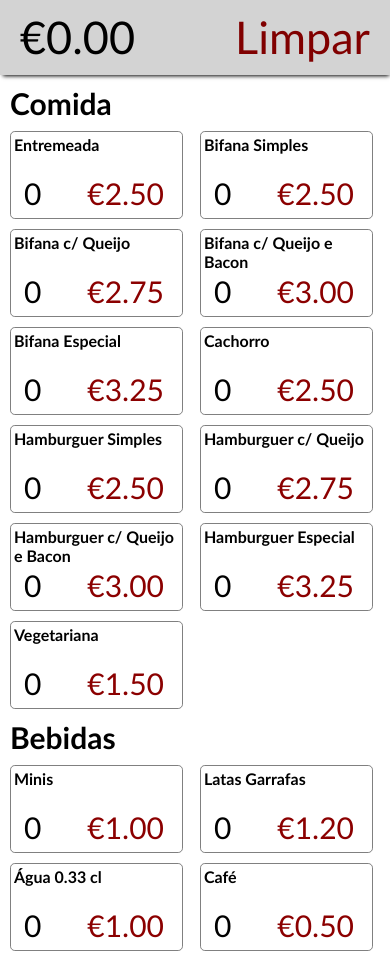
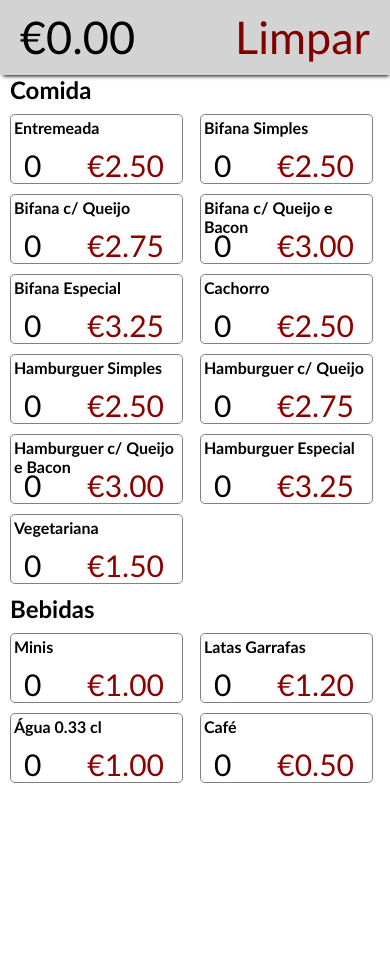
Before and after one commit to BMota29/price-calculator, an Angular app: page / in a window 390 px wide. After the commit the page ends 844 px from the top, so only its background shows below. Built offline with nearby package versions, Linux system fonts and the light colour scheme.

Commit message:
fix item size to fit mobile without scroll

```diff
--- a/src/app/app.component.scss
+++ b/src/app/app.component.scss
@@ -1,4 +1,4 @@
 .items-container {
-    margin-top: 75px;
+    margin-top: 65px;
     padding: 5px;
 }
--- a/src/app/sections/items-board/items-board.component.scss
+++ b/src/app/sections/items-board/items-board.component.scss
@@ -4,7 +4,7 @@
 }
 
 .category-name {
-    font-size: 30px;
+    font-size: 24px;
     margin-left: 5px;
     font-weight: bold;
     margin-top: 5px;
--- a/src/app/sections/items/items.component.scss
+++ b/src/app/sections/items/items.component.scss
@@ -1,6 +1,6 @@
 .item-wrapper {
     width: 165px;
-    height: 80px;
+    height: 62px;
     border: solid 1px grey;
     margin: 5px;
     border-radius: 0.3em;
@@ -15,14 +15,15 @@
 
 .item-title {
     margin-top: 0;
-    height: 40px;
+    height: 29px;
     font-weight: bold;
     user-select: none;
     touch-action: manipulation;
 }
 
 .item-fields-wrapper {
-    display: flex;    justify-content: space-between;
+    display: flex;
+    justify-content: space-between;
     padding-right: 15px;
     padding-left: 10px;
     user-select: none;
```
